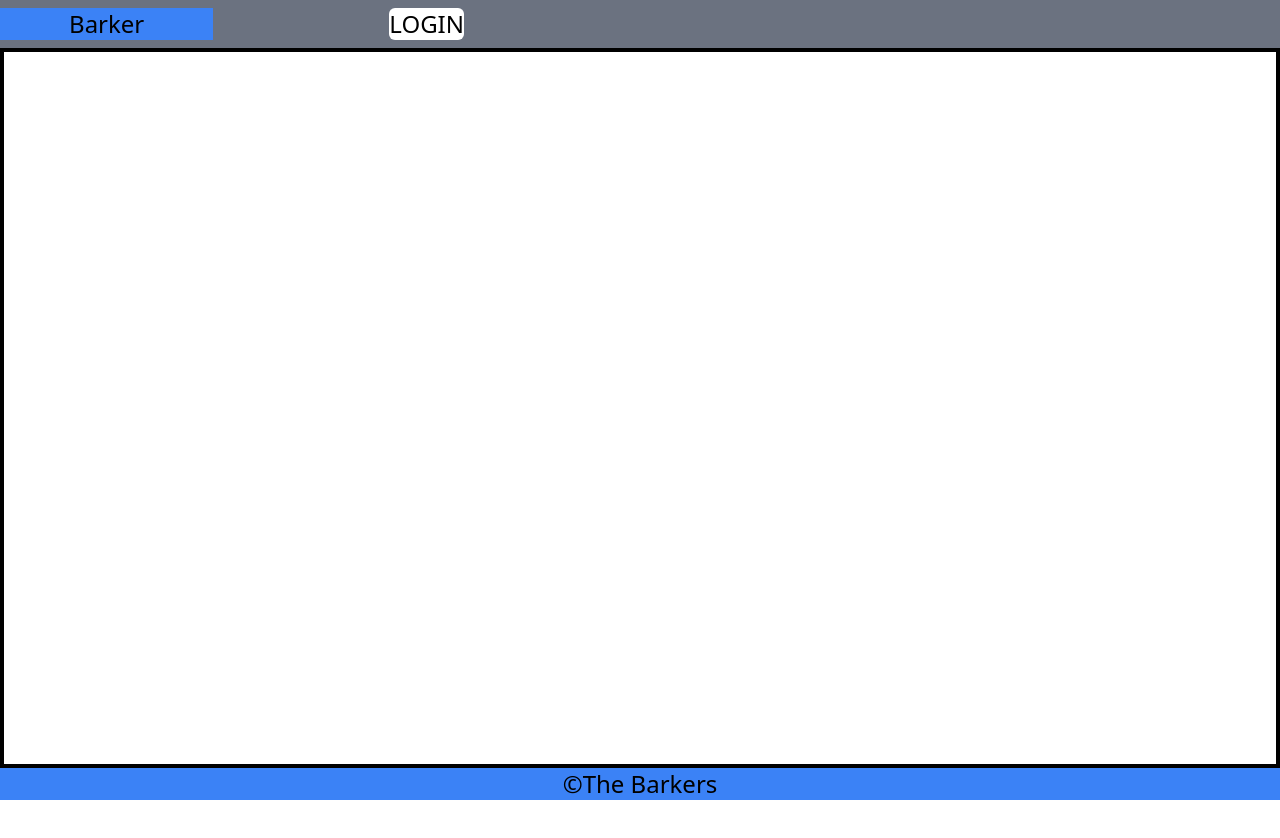
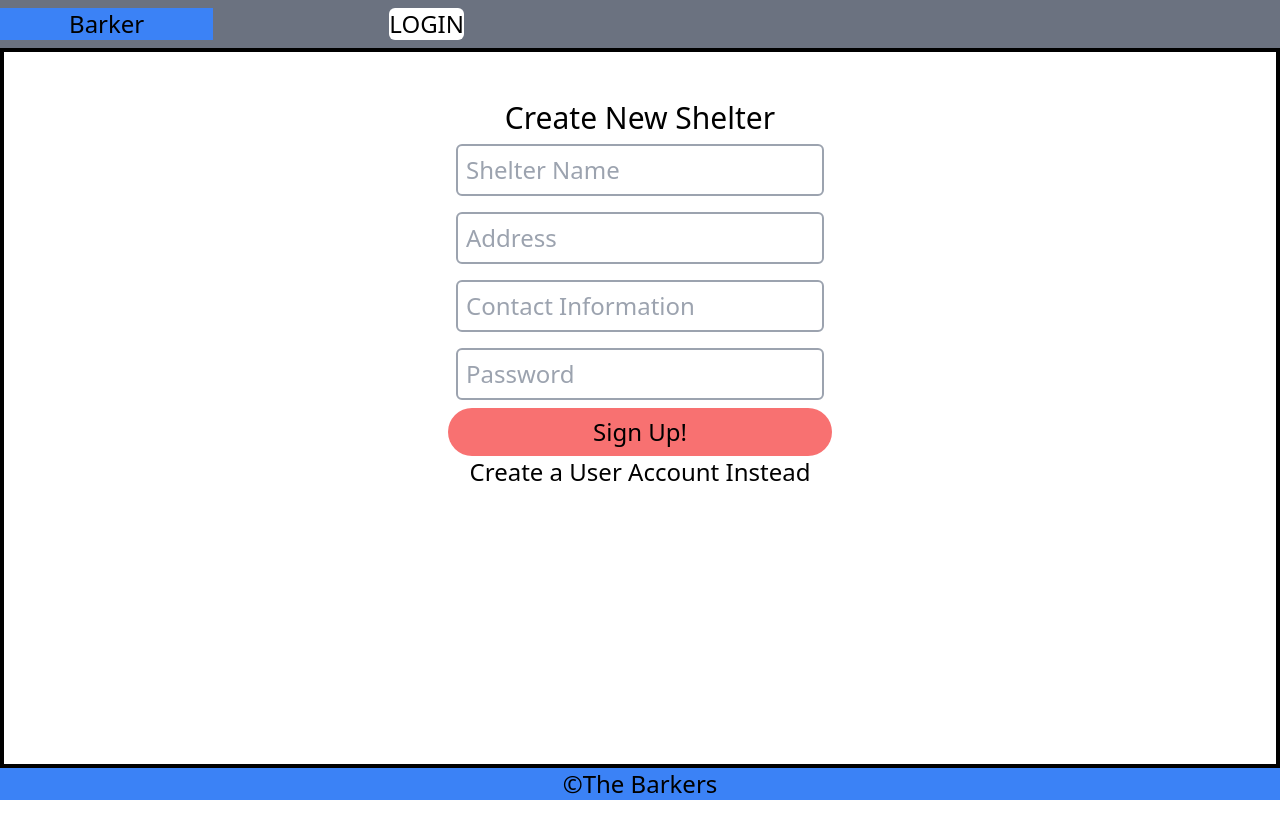
Before and after one commit to 2011JavaReact/BarkerFrontEnd, a React (Create React App) app: page /shelters/new in a window 1280 px wide. Shown: the top 838 px of the page. Before the commit the page ends 808 px from the top, so only its background shows below. Built offline with nearby package versions, Linux system fonts and the light colour scheme.

Commit message:
add new shelter form to create new shelter

```diff
--- a/src/App.tsx
+++ b/src/App.tsx
@@ -8,7 +8,7 @@ import {
   Route,
   RouteComponentProps,
   Switch,
-  useHistory
+  useHistory,
 } from "react-router-dom";
 import NavBarContainer from "./containers/NavBarContainer";
 import Home from "./components/Home";
@@ -17,32 +17,38 @@ import NewUserForm from "./components/user/NewUserForm";
 import UserPreferences from "./components/user/UserPreferences";
 import { stringify } from "postcss";
 import LoginForm from "./components/LoginForm";
+import NewShelterForm from "./components/shelter/NewShelterForm";
 
-interface IProps{}
+interface IProps {}
 
-interface IState{
-  username: string,
-  id: number
+interface IState {
+  username: string;
+  id: number;
+  shelterName: string;
+  shelterId: number;
 }
-
 
 class App extends React.Component<IProps, IState> {
   constructor(props: IProps) {
     super(props);
     this.state = {
       username: "none",
-      id: -1
+      id: -1,
+      shelterName: "",
+      shelterId: -1,
     };
   }
 
-  onLogin(newName: string, newId: number)
-  {
-    this.setState({username: newName, id: newId});
+  loginShelter(shelterName: string, shelterId: number) {
+    this.setState({ shelterName: shelterName, shelterId: shelterId });
   }
 
-  onLogout()
-  {
-    this.setState({username: "none", id: -1});
+  onLogin(newName: string, newId: number) {
+    this.setState({ username: newName, id: newId });
+  }
+
+  onLogout() {
+    this.setState({ username: "none", id: -1 });
   }
 
   render() {
@@ -52,13 +58,26 @@ class App extends React.Component<IProps, IState> {
           <nav className="fixed inset-x-0 top-0 h-12 bg-gray-500">
             <NavBarContainer
               user={this.state.username}
-              onLogout = {this.onLogout.bind(this)}
+              onLogout={this.onLogout.bind(this)}
             ></NavBarContainer>
           </nav>
           <div className="main-container mt-12 mb-10 border-solid border-4 border-black">
             <Route exact path="/" component={Home} />
             <Route exact path="/users/new" component={NewUserForm} />
-            <Route exact path="/login"   render={(routerProps) => <LoginForm {...routerProps} onLogin = {this.onLogin.bind(this)} /> }  />
+            <Route
+              exact
+              path="/shelters/new"
+              render={(routerProps) => (
+                <NewShelterForm {...routerProps} onCreate={this.loginShelter} />
+              )}
+            />
+            <Route
+              exact
+              path="/login"
+              render={(routerProps) => (
+                <LoginForm {...routerProps} onLogin={this.onLogin.bind(this)} />
+              )}
+            />
             {/* <Route exact path="/logout"   render={(routerProps) => <LoginForm {...routerProps} onLogin = {this.onLogin.bind(this)} /> }  /> */}
             <Route
               exact
--- a/src/components/Home.tsx
+++ b/src/components/Home.tsx
@@ -18,6 +18,13 @@ const Home = () => {
       <p>dogs available for adoption in your area.</p>
       <p>You can "like" a dog and request adoption for your perfect dog.</p>
       <p>Create an account and get started today.</p>
+      <div>
+        <Link to="shelters/new">
+          <button className="text-3xl rounded-full py-3 px-3 bg-green-400">
+            CREATE SHELTER ACCOUNT
+          </button>
+        </Link>
+      </div>
     </div>
   );
 };
--- /dev/null
+++ b/src/components/shelter/NewShelterForm.tsx
@@ -0,0 +1,105 @@
+import React from "react";
+import { Redirect, RouteComponentProps, Link } from "react-router-dom";
+import Axios from "axios";
+
+interface IProps {
+  onCreate: (shelterName: string, shelterId: number) => void;
+}
+
+export default class NewShelterForm extends React.Component<IProps> {
+  state = {
+    redirect: false,
+    shelterId: "",
+    shelter: {
+      shelterName: "",
+      address: "",
+      contactInfo: "",
+      shelterPassword: "",
+    },
+  };
+
+  handleChange = (
+    event: React.ChangeEvent<HTMLInputElement>
+  ): void | undefined => {
+    const newShelter: any = { ...this.state.shelter };
+    newShelter[event.target.name] = event.target.value;
+
+    this.setState({ shelter: newShelter });
+  };
+
+  handleSubmit = (event: React.FormEvent<HTMLElement>): void => {
+    event.preventDefault();
+    console.log(this.state);
+    Axios.post("http://localhost:8080/shelters", this.state.shelter).then(
+      (resp) => {
+        console.log(resp.data);
+        this.setState({ shelterId: resp.data.id, redirect: true });
+      }
+    );
+  };
+
+  render(): React.ReactNode {
+    if (this.state.redirect) {
+      return (
+        //   need to login and direct to new dog page
+        <Redirect
+          to={{
+            pathname: "/",
+            state: { shelterId: this.state.shelterId },
+          }}
+        />
+      );
+    } else {
+      return (
+        <div className="flex h-screen justify-center">
+          <div className="m-12 w-30% ">
+            <div className="text-3xl">Create New Shelter</div>
+            <form className="flex flex-col" onSubmit={this.handleSubmit}>
+              <input
+                className="m-2 p-2 rounded-md border-solid border-2 border-gray-400 text-left"
+                type="text"
+                name="shelterName"
+                placeholder="Shelter Name"
+                onChange={this.handleChange}
+                value={this.state.shelter.shelterName}
+              ></input>
+              <input
+                className="m-2 p-2 rounded-md border-solid border-2 border-gray-400 text-left"
+                type="text"
+                name="address"
+                placeholder="Address"
+                onChange={this.handleChange}
+                value={this.state.shelter.address}
+              ></input>
+              <input
+                className="m-2 p-2 rounded-md border-solid border-2 border-gray-400 text-left"
+                type="text"
+                name="contactInfo"
+                placeholder="Contact Information"
+                onChange={this.handleChange}
+                value={this.state.shelter.contactInfo}
+              ></input>
+              <input
+                className="m-2 p-2 rounded-md border-solid border-2 border-gray-400 text-left"
+                type="password"
+                name="shelterPassword"
+                placeholder="Password"
+                onChange={this.handleChange}
+                value={this.state.shelter.shelterPassword}
+              ></input>
+              <button
+                className="text-2xl rounded-full py-2 px-2 bg-red-400"
+                type="submit"
+              >
+                Sign Up!
+              </button>
+            </form>
+            <Link className="text-2xl" to="/">
+              Create a User Account Instead
+            </Link>
+          </div>
+        </div>
+      );
+    }
+  }
+}
--- a/src/containers/NavBarContainer.tsx
+++ b/src/containers/NavBarContainer.tsx
@@ -1,9 +1,9 @@
 import React from "react";
 import { NavLink } from "react-router-dom";
 
-interface IProps{
+interface IProps {
   user: string;
-  onLogout: () => void
+  onLogout: () => void;
   //changeLogin: (newName: string) => void;
 }
 
@@ -11,23 +11,20 @@ export default class NavBarContainer extends React.Component<IProps> {
   constructor(props: IProps) {
     super(props);
     this.state = {
-        user: props.user
+      user: props.user,
     };
   }
 
-    changeLogin(newName: string)
-    {
-      this.setState({user: newName});
+  changeLogin(newName: string) {
+    this.setState({ user: newName });
   }
 
-    render(){
-
+  render() {
     //Three Conditions.
     //1. Not logged in.
     //2. Logged in as User.
     //3. Logged in as Shelter.
-      if(this.props.user == "User")
-      {
+    if (this.props.user === "User") {
       return (
         <div className="grid grid-cols-6 items-center h-full">
           <NavLink to="/">
@@ -43,13 +40,17 @@ export default class NavBarContainer extends React.Component<IProps> {
           <div className="col-span-2 flex flex-row justify-around p-2">
             <div className="bg-blue-500">{this.props.user}</div>
             <NavLink to="/">
-            <button className="rounded-md bg-white" onClick={this.props.onLogout}>LOGOUT/NI</button>
+              <button
+                className="rounded-md bg-white"
+                onClick={this.props.onLogout}
+              >
+                LOGOUT/NI
+              </button>
             </NavLink>
           </div>
         </div>
       );
-      }
-      else if(this.props.user == "Shelter"){
+    } else if (this.props.user === "Shelter") {
       return (
         <div className="grid grid-cols-6 items-center h-full">
           <NavLink to="/">
@@ -62,15 +63,18 @@ export default class NavBarContainer extends React.Component<IProps> {
           <div className="col-span-2 flex flex-row justify-around p-2">
             <div className="bg-blue-500">{this.props.user}</div>
             <NavLink to="/">
-            <button className="rounded-md bg-white" onClick={this.props.onLogout}>LOGOUT/NI</button>
+              <button
+                className="rounded-md bg-white"
+                onClick={this.props.onLogout}
+              >
+                LOGOUT/NI
+              </button>
             </NavLink>
           </div>
         </div>
       );
-        }
-        else
-        {
-          return(
+    } else {
+      return (
         <div className="grid grid-cols-6 items-center h-full">
           <NavLink to="/">
             <div className="bg-blue-500">Barker</div>
```
Also changed, not shown: 1 other file (tests, documents, lock files or other folders). Lines whose indentation alone changed are shown as unchanged.
